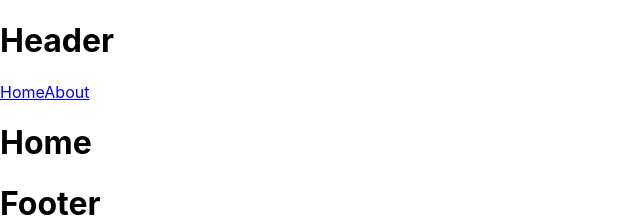
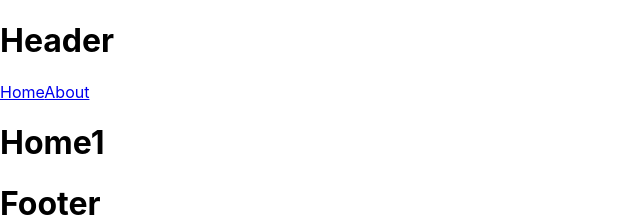
Before and after one commit to sunamoto-mikiya/oceans3, a React (Create React App) app: page / in a window 1280 px wide. Shown: the top 217 px of the page, without its empty margins (0-640 px from the left). Built offline with nearby package versions, Linux system fonts and the light colour scheme; no server answers.

Commit message:
github actions 追加

```diff
--- a/src/pages/Home.jsx
+++ b/src/pages/Home.jsx
@@ -6,7 +6,7 @@ export default function Home({ posts }) {
     return (
         <>
             <Header />
-            <h1>Home</h1>
+            <h1>Home1</h1>
             <Footer />
         </>
     )
```
